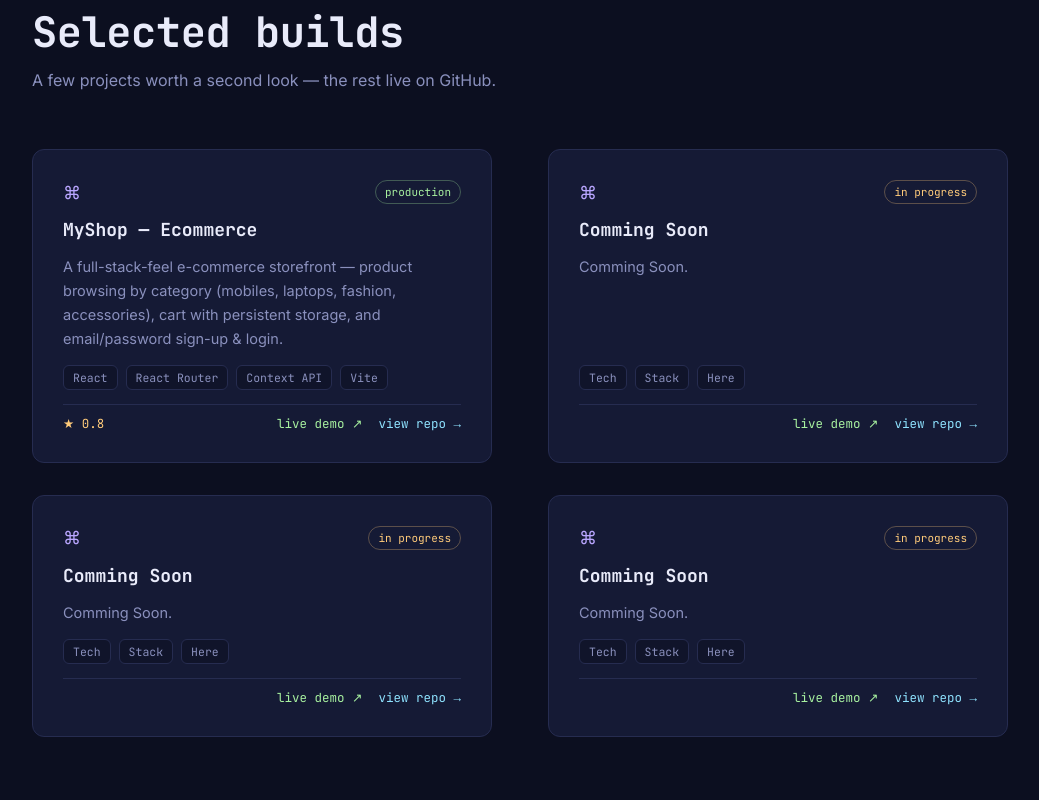
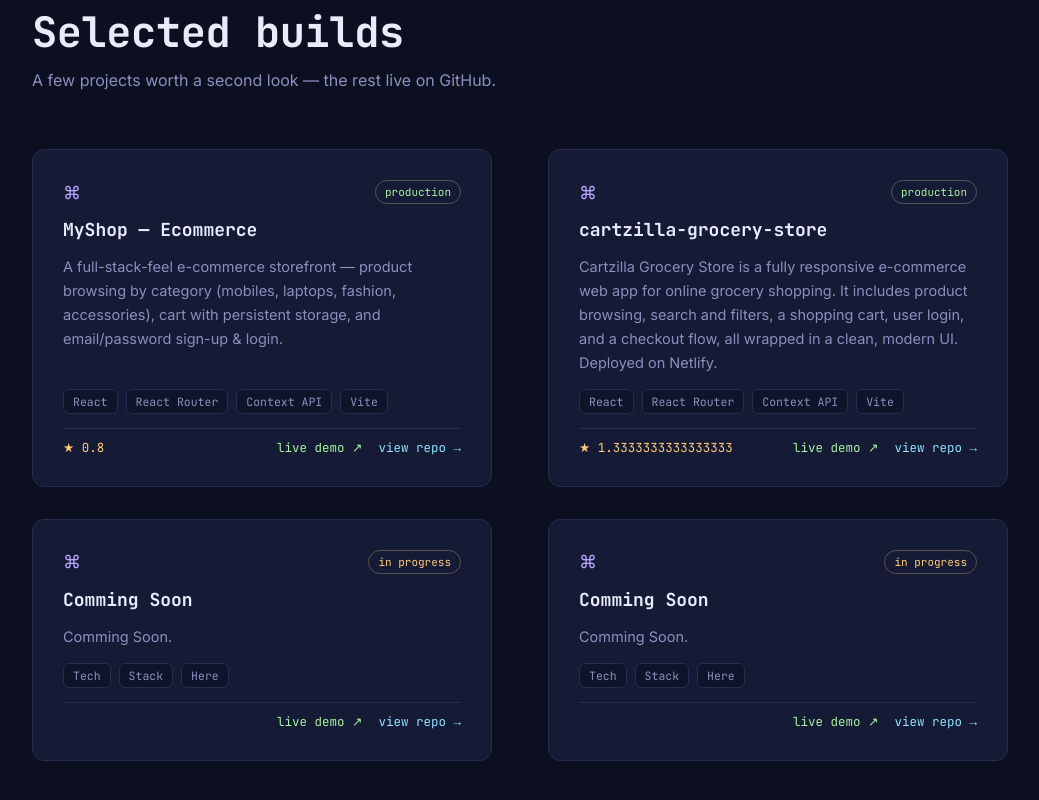
Before and after one commit to karan-suryvanshi/Portfolio_Karan, a React (Vite) app: page / in a window 1280 px wide. Shown: the part 3680-4480 px from the top of the page, without its empty margins (50-1089 px from the left). Built offline with nearby package versions, Linux system fonts and the light colour scheme.

Commit message:
Cartzilla project add kiya

```diff
--- a/src/components/Projects.jsx
+++ b/src/components/Projects.jsx
@@ -13,13 +13,13 @@ const PROJECTS = [
     demo: 'https://karan-ecom.netlify.app',
   },
   {
-    name: 'Comming Soon',
-    desc: 'Comming Soon.',
-    stack: ['Tech', 'Stack', 'Here'],
-    stars: 0,
-    status: 'in progress',
-    repo: '#',
-    demo: '#',
+    name: 'cartzilla-grocery-store',
+    desc: 'Cartzilla Grocery Store is a fully responsive e-commerce web app for online grocery shopping. It includes product browsing, search and filters, a shopping cart, user login, and a checkout flow, all wrapped in a clean, modern UI. Deployed on Netlify.',
+    stack: ['React', 'React Router', 'Context API', 'Vite'],
+    stars: 4/3,
+    status: 'production',
+    repo: 'https://github.com/karan-suryvanshi/Grocery_Store_Web.git',
+    demo: 'https://cartzilla-grocery-store.netlify.app/',
   },
   {
     name: 'Comming Soon',
```
